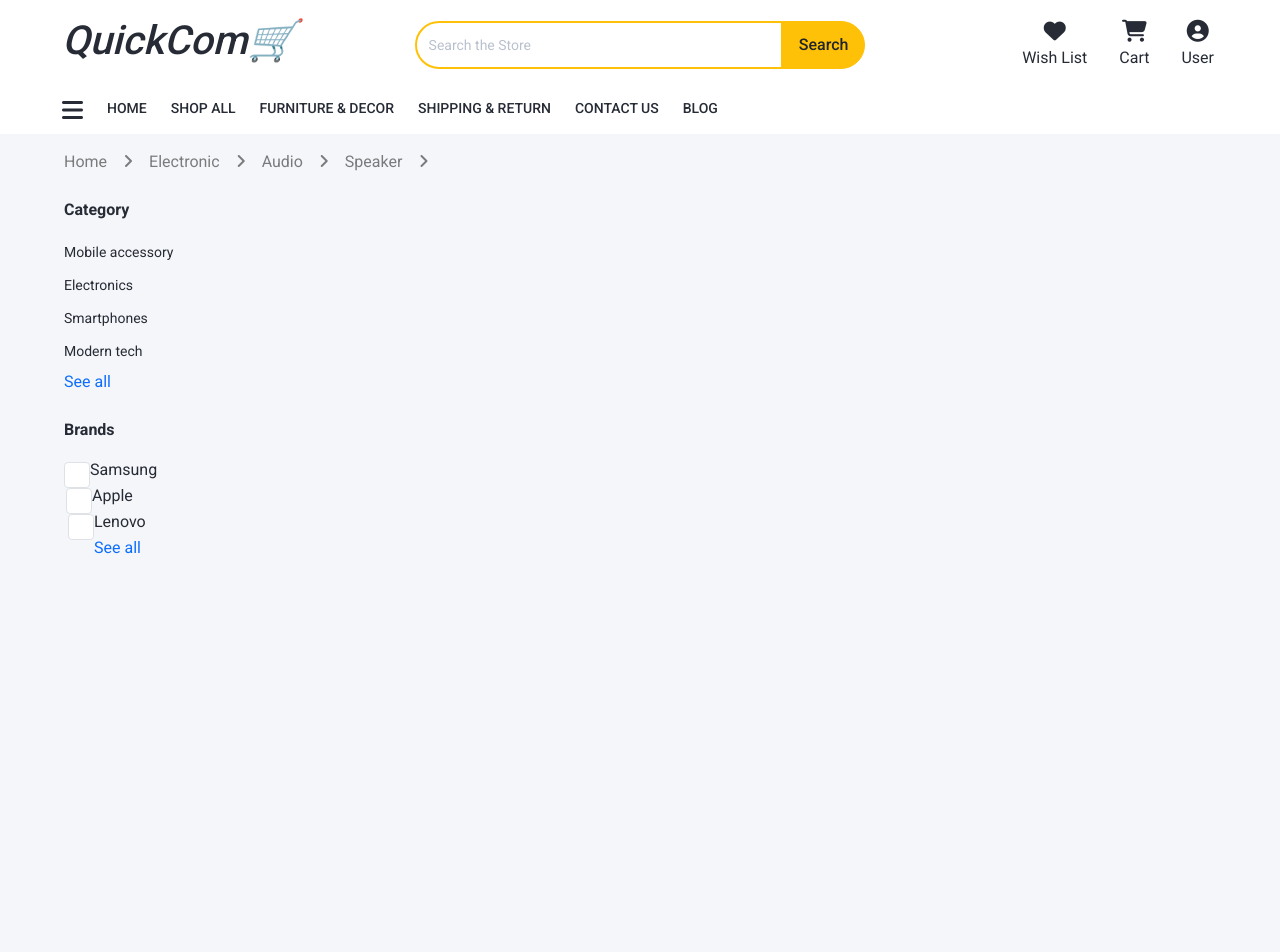
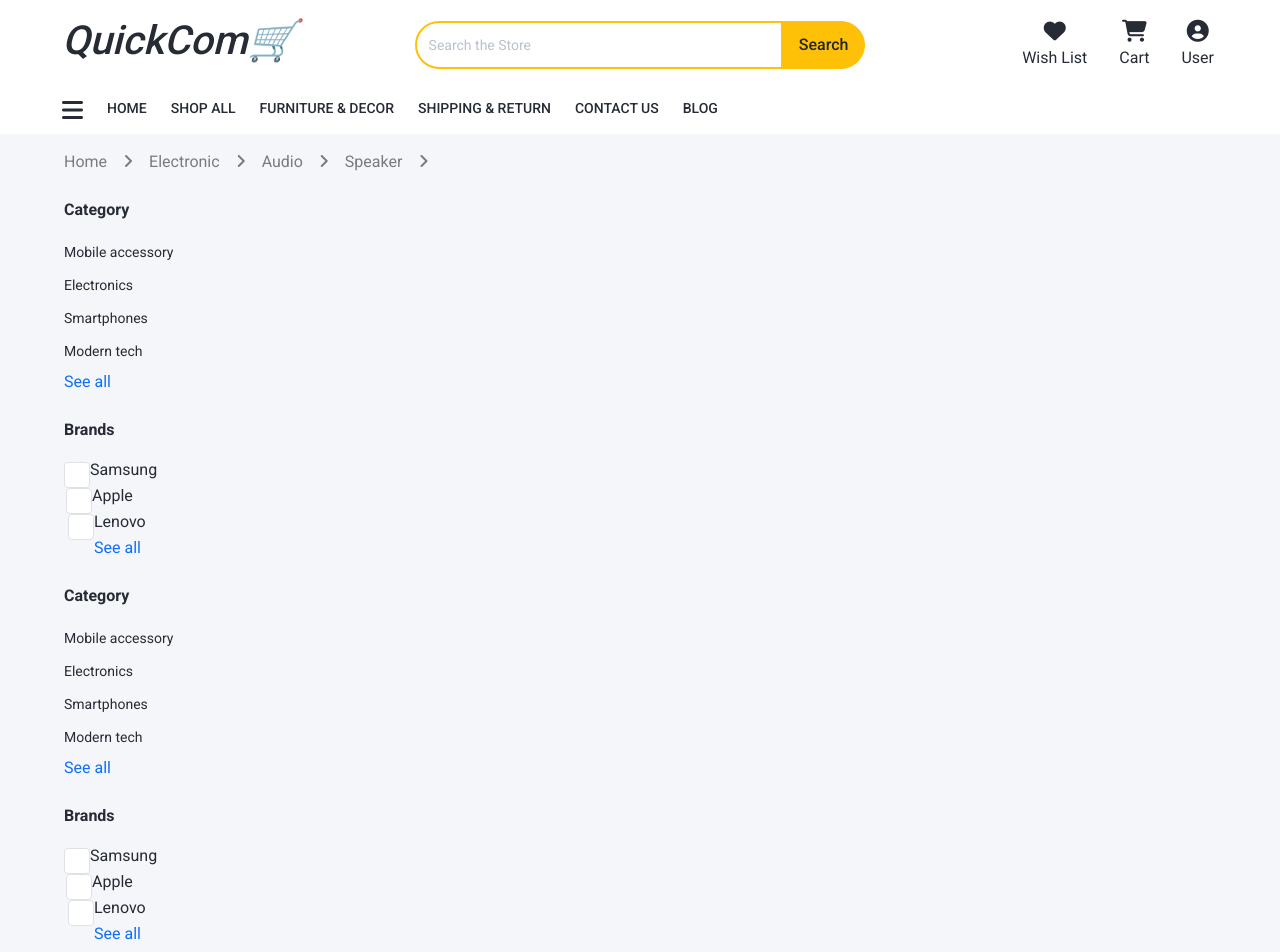
Before and after one commit to MuthuM3/Ecommerce_Client, an Angular app: page /product-list in a window 1280 px wide. Shown: the top 952 px of the page. Before the commit the page ends 800 px from the top, so only its background shows below. Built offline with nearby package versions, Linux system fonts and the light colour scheme.

Commit message:
product listing page UI filtering section

```diff
--- a/src/app/components/product/product-list/product-list.component.html
+++ b/src/app/components/product/product-list/product-list.component.html
@@ -32,6 +32,29 @@
             <label class="form-check-label" for="flexCheckDefault3">Lenovo</label>
           </div>
           <p class="text-primary">See all</p>
+        </div><div class="mb-4">
+          <p class="fs-md fw-bold">Category</p>
+          <p class="fs-sm my-1 py-1">Mobile accessory</p>
+          <p class="fs-sm my-1 py-1">Electronics</p>
+          <p class="fs-sm my-1 py-1">Smartphones</p>
+          <p class="fs-sm my-1 py-1">Modern tech</p>
+          <p class="text-primary">See all</p>
+        </div>
+        <div class="mb-4">
+          <p class="fs-md fw-bold">Brands</p>
+          <div class="form-check">
+            <input class="form-check-input" type="checkbox" value="" id="flexCheckDefault1" />
+            <label class="form-check-label" for="flexCheckDefault1">Samsung</label>
+          </div>
+          <div class="form-check">
+            <input class="form-check-input" type="checkbox" value="" id="flexCheckDefault2" />
+            <label class="form-check-label" for="flexCheckDefault2">Apple</label>
+          </div>
+          <div class="form-check">
+            <input class="form-check-input" type="checkbox" value="" id="flexCheckDefault3" />
+            <label class="form-check-label" for="flexCheckDefault3">Lenovo</label>
+          </div>
+          <p class="text-primary">See all</p>
         </div>
       </div>
       <div class="col-md-10"></div>
```
Also changed, not shown: 1 other file (tests, documents, lock files or other folders).
